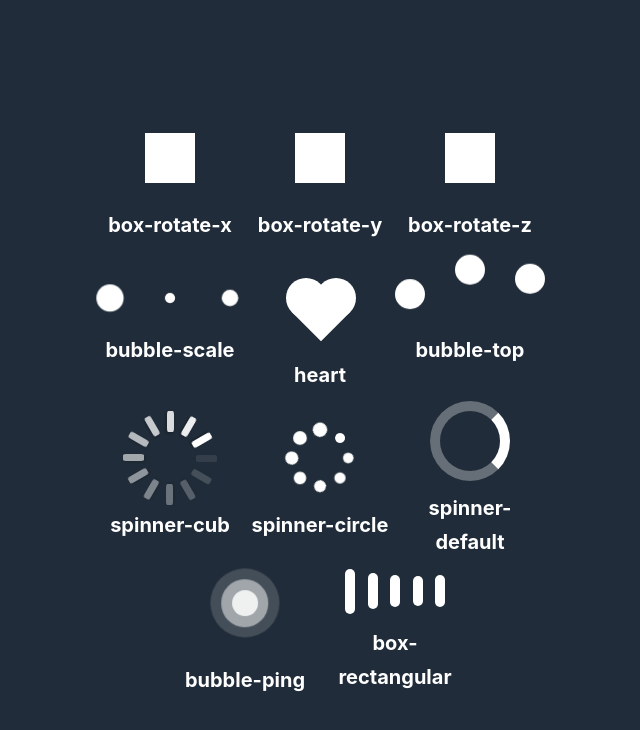
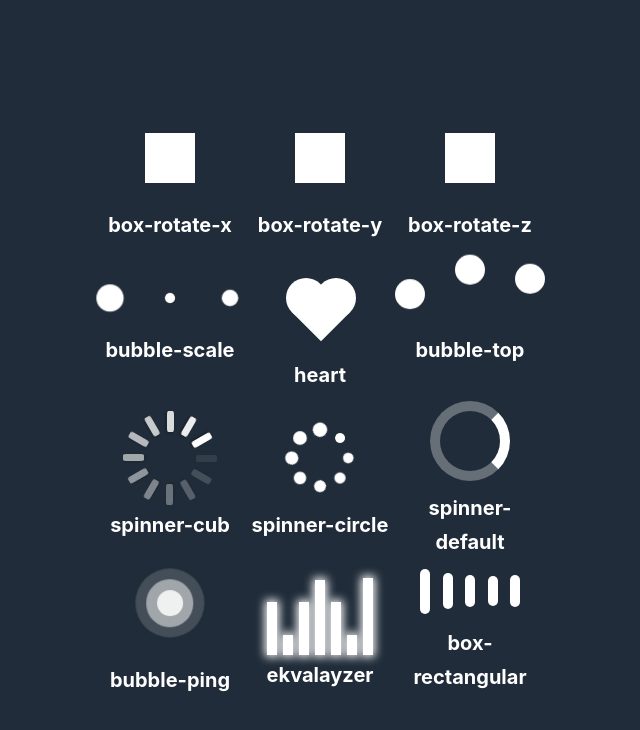
Before and after one commit to AmurKhoyetsyan/react-js-loader, a React (Create React App) app: page / in a window 1280 px wide. Shown: the top 730 px of the page, without its empty margins (320-960 px from the left). Built offline with nearby package versions, Linux system fonts and the light colour scheme.

Commit message:
add ekvalayzer loader in babel js

```diff
--- a/src/App.js
+++ b/src/App.js
@@ -12,7 +12,7 @@ import React from 'react';
 import './App.css';
 
 // import Loader from "react-js-loader";
-import Loader from "./loader/PureJsForPublish";
+import Loader from "./loader/BabelJS";
 
 function App() {
   return (
@@ -55,6 +55,9 @@ function App() {
           <Loader type="bubble-ping" bgColor={"#FFFFFF"} title={"bubble-ping"} />
         </div>
         <div className={"item"}>
+          <Loader type="ekvalayzer" bgColor={"#FFFFFF"} title={"ekvalayzer"} />
+        </div>
+        <div className={"item"}>
           <Loader type="box-rectangular" bgColor={"#FFFFFF"} title={"box-rectangular"} />
         </div>
       </div>
--- /dev/null
+++ b/src/loader/BabelJS/Ekvalayzer/index.js
@@ -0,0 +1,81 @@
+/**
+ * Copyright (c) Amur 2020
+ *
+ * React-js-loader by Amur
+ * https://github.com/AmurKhoyetsyan/react-js-loader
+ *
+ * This source code is licensed under the MIT license found in the
+ * LICENSE file in the root directory of this source tree.
+ */
+
+import React from "react";
+import "./style.css";
+
+const Ekvalayzer1 = props => (
+    <div className={"ekvalayzer"}>
+        <div className={"loader-items"}>
+            <div className={"parent-rectangular"}>
+                <div className={"rectangular"} style={{
+                    "--bg" : props.bgColor || "#FFFFFF",
+                    "--w" : 2,
+                    "--i": 1
+                }}></div>
+            </div>
+            <div className={"parent-rectangular"}>
+                <div className={"rectangular"} style={{
+                    "--bg" : props.bgColor || "#FFFFFF",
+                    "--w" : 1,
+                    "--i": 0
+                }}></div>
+            </div>
+            <div className={"parent-rectangular"}>
+                <div className={"rectangular"} style={{
+                    "--bg" : props.bgColor || "#FFFFFF",
+                    "--w" : 2,
+                    "--i": 1
+                }}></div>
+            </div>
+            <div className={"parent-rectangular"}>
+                <div className={"rectangular"} style={{
+                    "--bg" : props.bgColor || "#FFFFFF",
+                    "--w" : 1,
+                    "--i": 2
+                }}></div>
+            </div>
+            <div className={"parent-rectangular"}>
+                <div className={"rectangular"} style={{
+                    "--bg" : props.bgColor || "#FFFFFF",
+                    "--w" : 2,
+                    "--i": 1
+                }}></div>
+            </div>
+            <div className={"parent-rectangular"}>
+                <div className={"rectangular"} style={{
+                    "--bg" : props.bgColor || "#FFFFFF",
+                    "--w" : 1,
+                    "--i": 0
+                }}></div>
+            </div>
+            <div className={"parent-rectangular"}>
+                <div className={"rectangular"} style={{
+                    "--bg" : props.bgColor || "#FFFFFF",
+                    "--w" : 2,
+                    "--i": 2
+                }}></div>
+            </div>
+        </div>
+        {
+            (props.title !== undefined)?(
+                <div className={"loader-title"} style={{
+                    "--cl" : props.color || "#FFFFFF"
+                }}>
+                    <span>{props.title}</span>
+                </div>
+            ):(
+                null
+            )
+        }
+    </div>
+);
+
+export default Ekvalayzer1;
--- /dev/null
+++ b/src/loader/BabelJS/Ekvalayzer/style.css
@@ -0,0 +1,131 @@
+/**
+ * Copyright (c) Amur 2020
+ *
+ * React-js-loader by Amur
+ * https://github.com/AmurKhoyetsyan/react-js-loader
+ *
+ * This source code is licensed under the MIT license found in the
+ * LICENSE file in the root directory of this source tree.
+ */
+
+
+.ekvalayzer {
+    width: 150px;
+}
+
+.ekvalayzer .loader-title {
+    width: 100%;
+    text-align: center;
+    font-size: 20px;
+    font-weight: 700;
+    line-height: 1.7;
+    color: var(--cl);
+}
+
+.ekvalayzer .loader-items {
+    width: 100%;
+    height: 100px;
+    display: -webkit-box;
+    display: -ms-flexbox;
+    display: flex;
+    -webkit-box-pack: center;
+    -ms-flex-pack: center;
+    justify-content: center;
+    -webkit-box-align: end;
+    -ms-flex-align: end;
+    align-items: flex-end;
+    -webkit-box-orient: horizontal;
+    -webkit-box-direction: normal;
+    -ms-flex-direction: row;
+    flex-direction: row;
+    -ms-flex-wrap: nowrap;
+    flex-wrap: nowrap;
+}
+
+.ekvalayzer .loader-items .parent-rectangular {
+    padding: 3px;
+    width: -webkit-min-content;
+    width: -moz-min-content;
+    width: min-content;
+    height: -webkit-min-content;
+    height: -moz-min-content;
+    height: min-content;
+}
+
+.ekvalayzer .loader-items .parent-rectangular .rectangular {
+    width: 10px;
+    background-color: var(--bg);
+    -webkit-box-shadow: 0 0 10px 2px var(--bg);
+    -moz-box-shadow: 0 0 10px 2px var(--bg);
+    box-shadow: 0 0 10px 2px var(--bg);
+    -webkit-animation: ekvalayzer1 500ms ease-in-out infinite;
+    -moz-animation: ekvalayzer1 500ms ease-in-out infinite;
+    -ms-animation: ekvalayzer1 500ms ease-in-out infinite;
+    -o-animation: ekvalayzer1 500ms ease-in-out infinite;
+    animation: ekvalayzer1 500ms ease-in-out infinite;
+    -webkit-animation-delay: calc(var(--i) * 100ms);
+    -moz-animation-delay: calc(var(--i) * 100ms);
+    -ms-animation-delay: calc(var(--i) * 100ms);
+    -o-animation-delay: calc(var(--i) * 100ms);
+    animation-delay: calc(var(--i) * 100ms);
+}
+
+@keyframes ekvalayzer1 {
+    from {
+        height: calc(var(--w) * 20px);
+    }
+    50% {
+        height: 80px;
+    }
+    to {
+        height: calc(var(--w) * 20px);
+    }
+}
+
+@-webkit-keyframes ekvalayzer1 {
+    from {
+        height: calc(var(--w) * 20px);
+    }
+    50% {
+        height: 80px;
+    }
+    to {
+        height: calc(var(--w) * 20px);
+    }
+}
+
+@-moz-keyframes ekvalayzer1 {
+    from {
+        height: calc(var(--w) * 20px);
+    }
+    50% {
+        height: 80px;
+    }
+    to {
+        height: calc(var(--w) * 20px);
+    }
+}
+
+@-ms-keyframes ekvalayzer1 {
+    from {
+        height: calc(var(--w) * 20px);
+    }
+    50% {
+        height: 80px;
+    }
+    to {
+        height: calc(var(--w) * 20px);
+    }
+}
+
+@-o-keyframes ekvalayzer1 {
+    from {
+        height: calc(var(--w) * 20px);
+    }
+    50% {
+        height: 80px;
+    }
+    to {
+        height: calc(var(--w) * 20px);
+    }
+}
--- a/src/loader/BabelJS/index.js
+++ b/src/loader/BabelJS/index.js
@@ -20,6 +20,7 @@ import Bubble3 from "./Bubble/Bubble3";
 import Spinner1 from "./Spinner/Spinner1";
 import Spinner2 from "./Spinner/Spinner2";
 import Spinner3 from "./Spinner/Spinner3";
+import Ekvalayzer from './Ekvalayzer';
 
 const Loader = props => {
     switch(props.type) {
@@ -34,6 +35,7 @@ const Loader = props => {
         case "spinner-cub": return <Spinner1 {...props} /> ; break;
         case "spinner-circle": return <Spinner2 {...props} /> ; break;
         case "spinner-default": return <Spinner3 {...props} /> ; break;
+        case "ekvalayzer": return <Ekvalayzer {...props} /> ; break;
         default: return <Spinner3 {...props} /> ;
     }
 }
```
